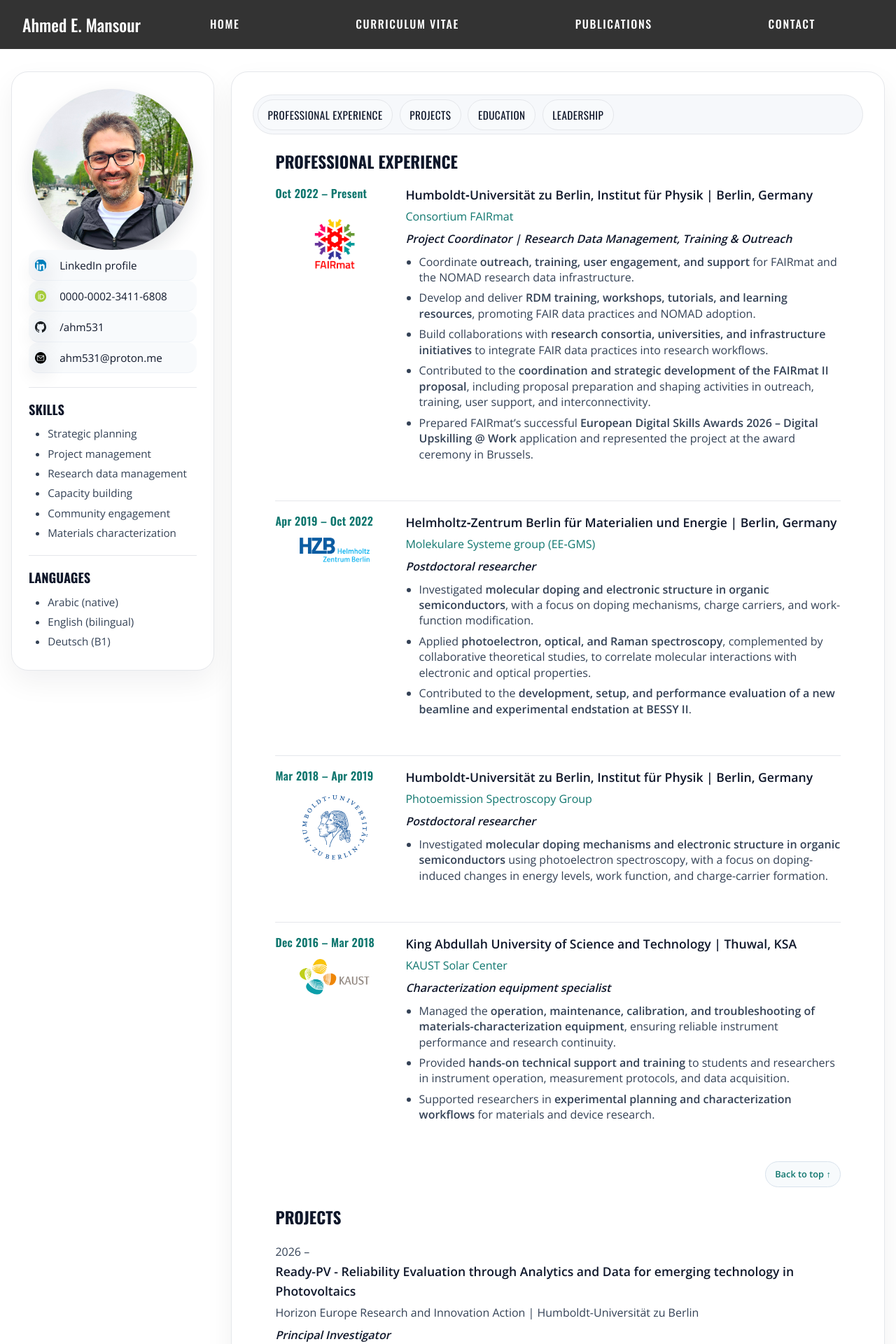
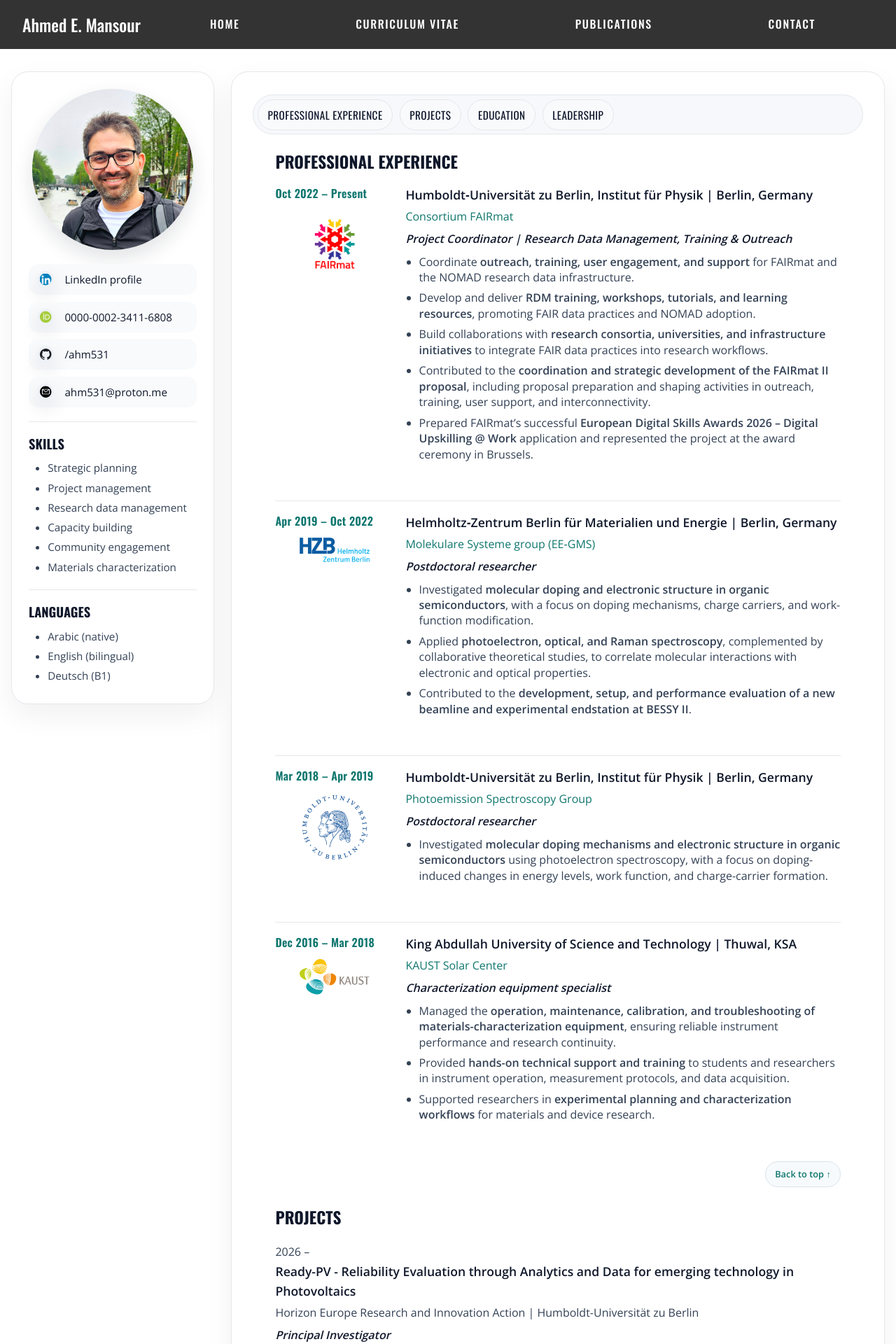
Before and after one commit to ahm531/ahm531.github.io, a Jekyll site: the page built from resume.md, in a window 1280 px wide. Shown: the top 1920 px of the page at 70% size. Built offline with Jekyll 4.4.1, drawn with Linux system fonts in a browser that asks for light colours.

Commit message:
Align CV sidebar link spacing with home page

```diff
--- a/resume.md
+++ b/resume.md
@@ -7,22 +7,25 @@
 <div class="body-container">
   <div class="profile-image">
     <img src="{{ '/assets/images/personal.jpg' | relative_url }}" alt="Ahmed E. Mansour" />
-    <a href="https://www.linkedin.com/in/ahm531/" class="profile-link" target="_blank" rel="noopener">
-      <img src="{{ '/assets/images/linkedin.png' | relative_url }}" alt="LinkedIn Icon" class="profile-icon" />
-      LinkedIn profile
-    </a>
-    <a href="https://orcid.org/0000-0002-3411-6808" class="profile-link" target="_blank" rel="noopener">
-      <img src="{{ '/assets/images/ORCID_iD.jpg' | relative_url }}" alt="ORCID Icon" class="profile-icon" />
-      0000-0002-3411-6808
-    </a>
-    <a href="https://github.com/ahm531" class="profile-link" target="_blank" rel="noopener">
-      <img src="{{ '/assets/images/github.svg' | relative_url }}" alt="GitHub Icon" class="profile-icon" />
-      /ahm531
-    </a>
-    <a href="mailto:ahm531@proton.me" class="profile-link" target="_blank" rel="noopener">
-      <img src="{{ '/assets/images/email.png' | relative_url }}" alt="Email Icon" class="profile-icon" />
-      ahm531@proton.me
-    </a>
+
+    <div class="profile-links">
+      <a href="https://www.linkedin.com/in/ahm531/" class="profile-link" target="_blank" rel="noopener">
+        <img src="{{ '/assets/images/linkedin.png' | relative_url }}" alt="LinkedIn Icon" class="profile-icon" />
+        LinkedIn profile
+      </a>
+      <a href="https://orcid.org/0000-0002-3411-6808" class="profile-link" target="_blank" rel="noopener">
+        <img src="{{ '/assets/images/ORCID_iD.jpg' | relative_url }}" alt="ORCID Icon" class="profile-icon" />
+        0000-0002-3411-6808
+      </a>
+      <a href="https://github.com/ahm531" class="profile-link" target="_blank" rel="noopener">
+        <img src="{{ '/assets/images/github.svg' | relative_url }}" alt="GitHub Icon" class="profile-icon" />
+        /ahm531
+      </a>
+      <a href="mailto:ahm531@proton.me" class="profile-link" target="_blank" rel="noopener">
+        <img src="{{ '/assets/images/email.png' | relative_url }}" alt="Email Icon" class="profile-icon" />
+        ahm531@proton.me
+      </a>
+    </div>
 
     <div class="skills">
       <h2>Skills</h2>
--- a/style.css
+++ b/style.css
@@ -508,13 +508,22 @@
   background: #eef2f7;
 }
 
+.body-container > .profile-image .profile-links {
+  margin-top: 1.25rem;
+  display: grid;
+  gap: 0.6rem;
+}
+
 .body-container > .profile-image .profile-link {
   display: grid;
   grid-template-columns: 32px minmax(0, 1fr);
   align-items: center;
   column-gap: 0.7rem;
-  padding: 0.55rem 0;
+  padding: 0.55rem 0.45rem;
   margin-top: 0;
+  border-radius: 14px;
+  background: #f8fafc;
+  border: 1px solid transparent;
 }
 
 .body-container > .profile-image .profile-icon {
```
